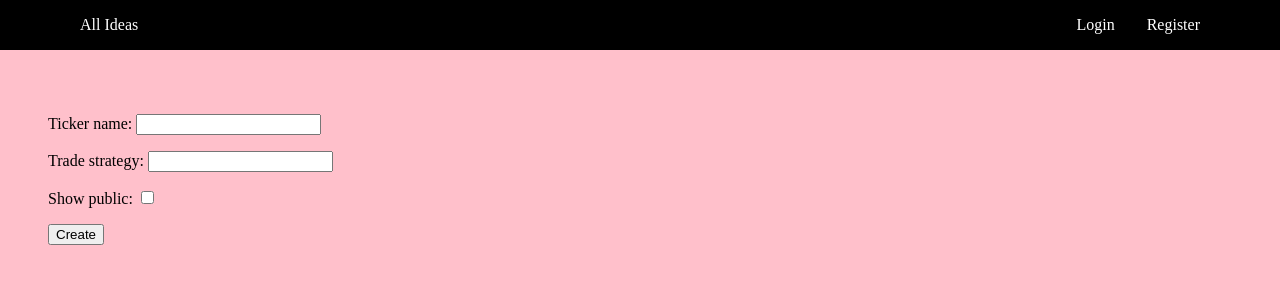
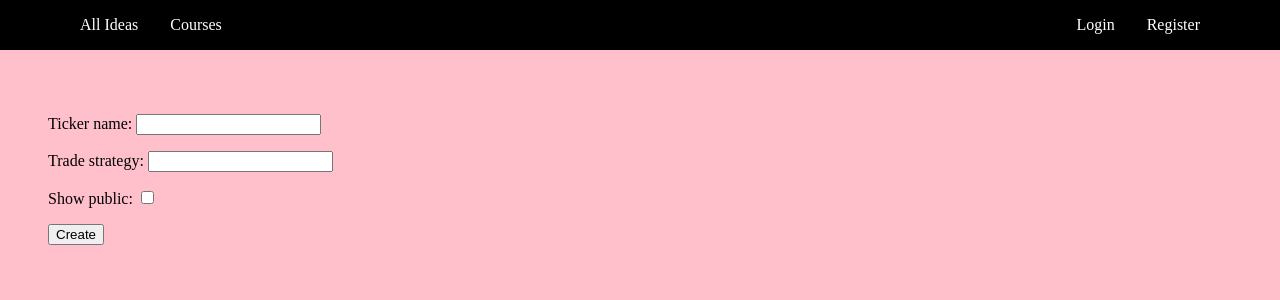
Before and after one commit to darinvi/StocksInfoApp, a Django app: page / in a window 1280 px wide. Shown: the top 300 px of the page. Run offline with Django 4.2, Linux system fonts and the light colour scheme.

Commit message:
fix list_component + add courses

```diff
--- a/stocks/static/css/components.css
+++ b/stocks/static/css/components.css
@@ -1,4 +1,5 @@
-.login,
+.navbar-right,
+.navbar-left,
 .navbar {
     display: flex;
     gap: 2em;
--- a/stocks/templates/index.html
+++ b/stocks/templates/index.html
@@ -11,8 +11,11 @@
 
 <body>
     <div class="navbar">
-        <li><a href="{% url 'list_strategies' %}">All Ideas</a></li>
-        <ul class="login">
+        <div class="navbar-left">
+            <li><a href="{% url 'list_strategies' %}">All Ideas</a></li>
+            <li><a href="#">Courses</a></li>
+        </div>
+        <ul class="navbar-right">
             {% if not request.user.is_authenticated %}
             <li><a href="{% url 'login_user' %}">Login</a></li>
             <li><a href="{% url 'register_user' %}">Register</a></li>
```
Also changed, not shown: stocks/templates/components/list_component.html (+6 -3 lines).
